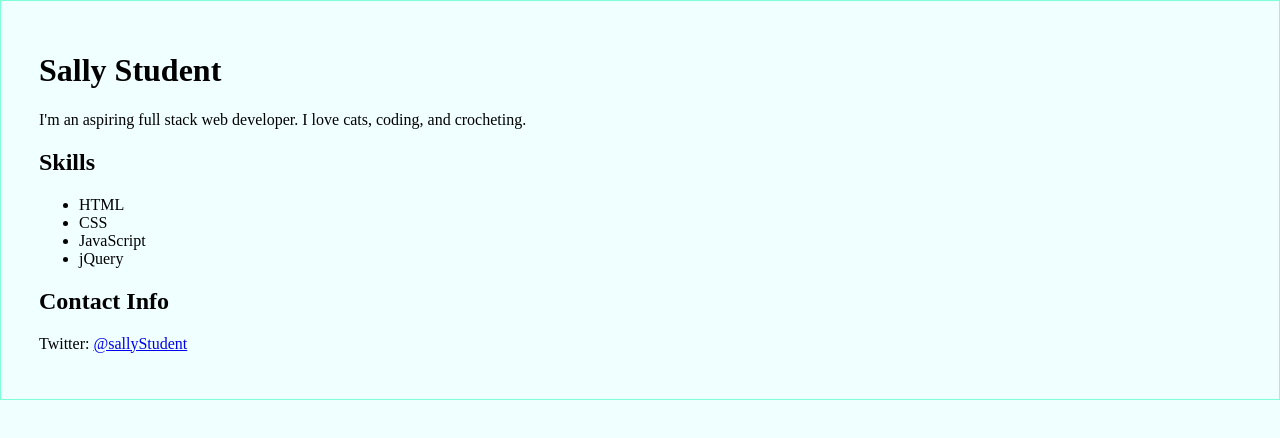
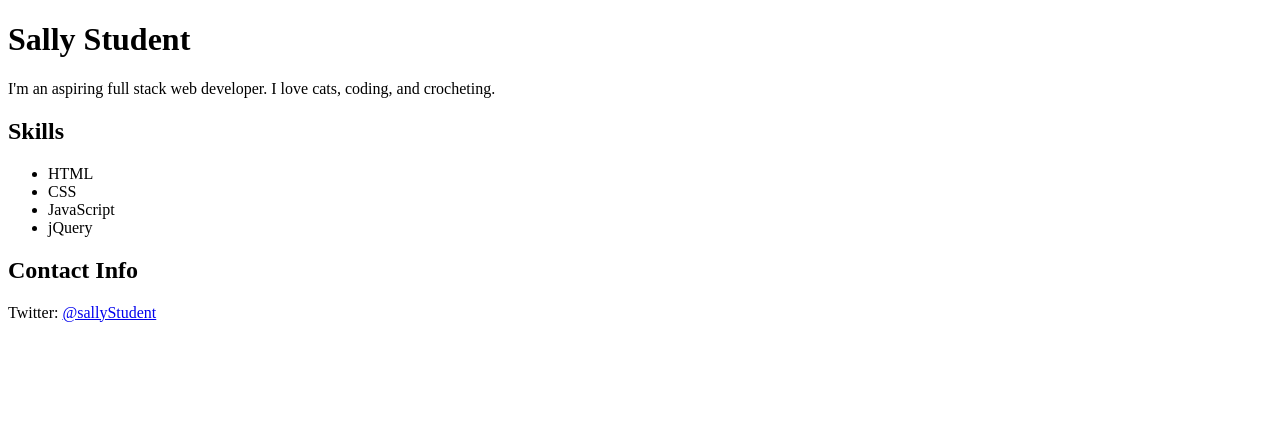
Before and after one commit to michellehl/project-about-me, a plain HTML site: page index.html in a window 1280 px wide. Drawn offline with Linux system fonts and the light colour scheme.

Commit message:
Update main.css

```diff
--- a/main.css
+++ b/main.css
@@ -1,4 +1,4 @@
-html {
+div {
 	background-color: azure;
 	border: 1px solid aquamarine;
 	padding: 30px;
```
